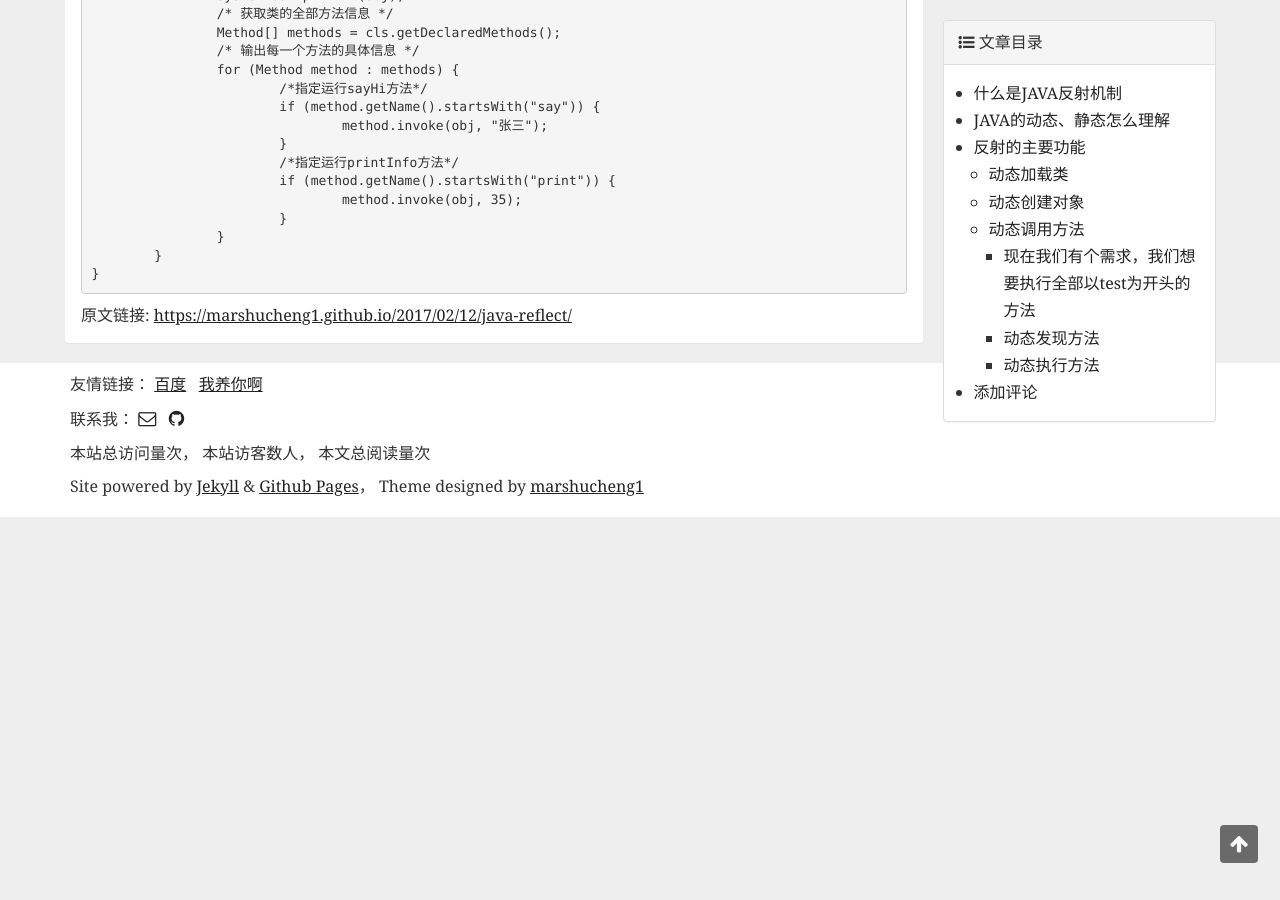
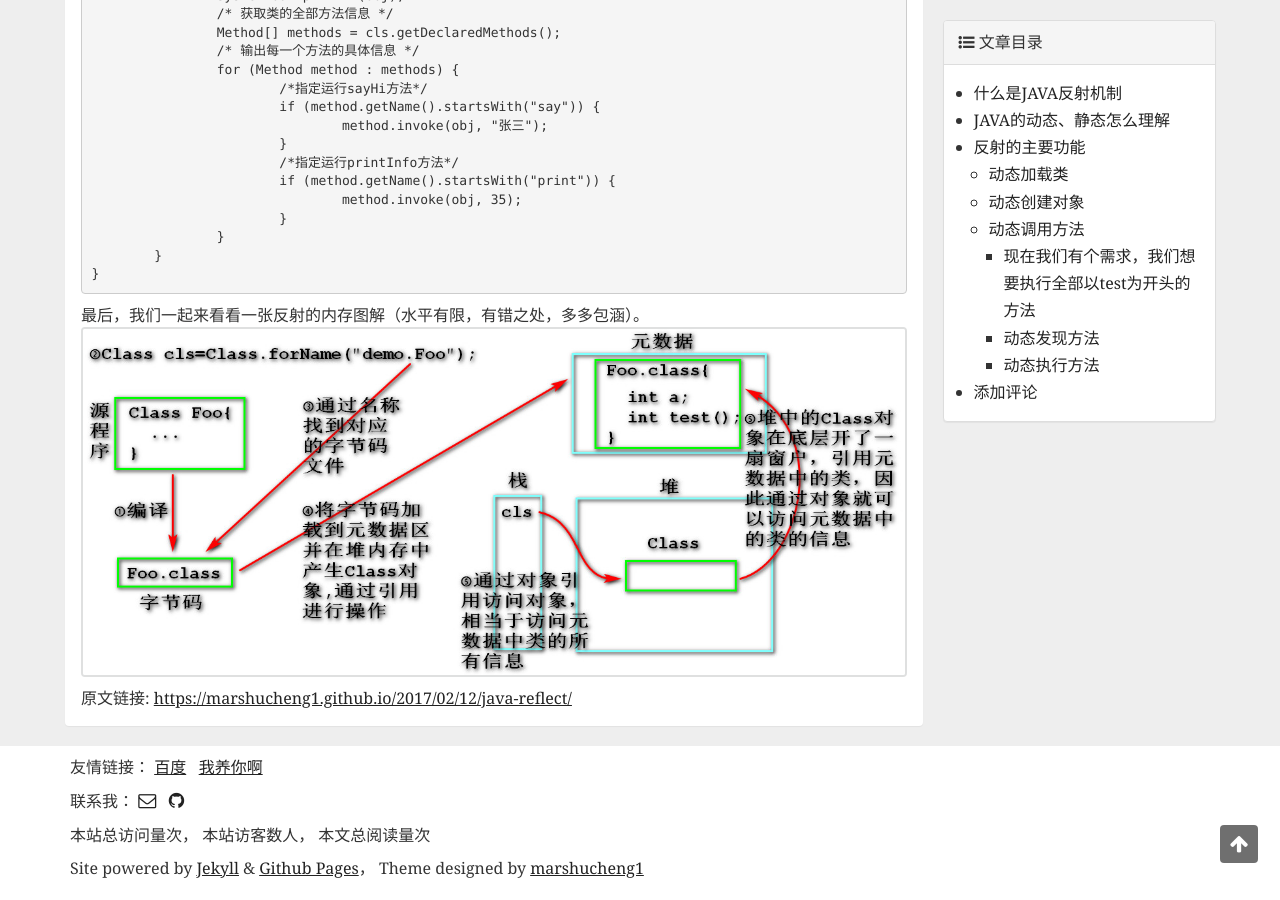
Before and after one commit to marshucheng1/marshucheng1.github.io, a Jekyll site: the page built from _posts/2017-02-12-java-reflect.md, in a window 1280 px wide and 900 px high, scrolled down 5720 px. Built offline with Jekyll 4.4.1, drawn with Linux system fonts in a browser that asks for light colours; comment, search, counter and statistics services are not loaded.

Commit message:
reflectpng

```diff
--- a/_posts/2017-02-12-java-reflect.md
+++ b/_posts/2017-02-12-java-reflect.md
@@ -303,3 +303,6 @@ Method类提供的`Object invoke(Object obj, Object... args)`方法，可以帮
 			}
 		}
 	}
+
+最后，我们一起来看看一张反射的内存图解（水平有限，有错之处，多多包涵）。
+![eclipse1.png](http://marshucheng1.github.io/assets/reflect.png)
```
Also changed, not shown: assets/reflect.png (added).
